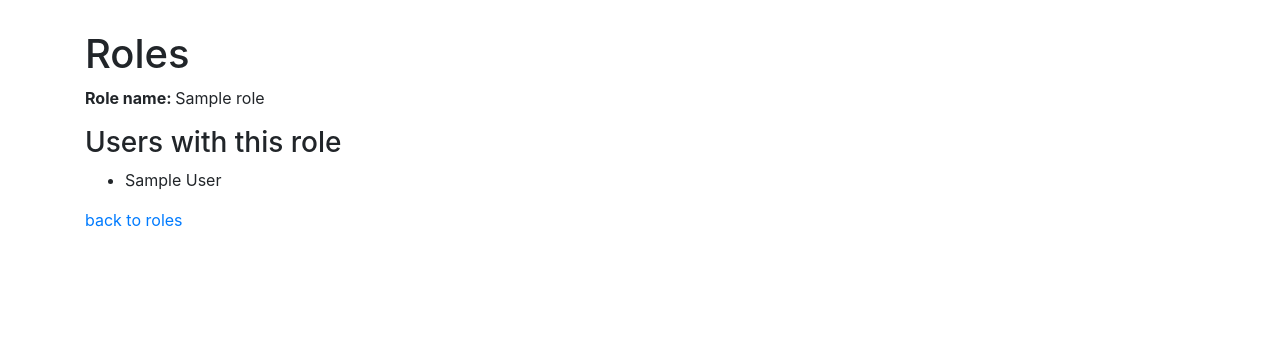
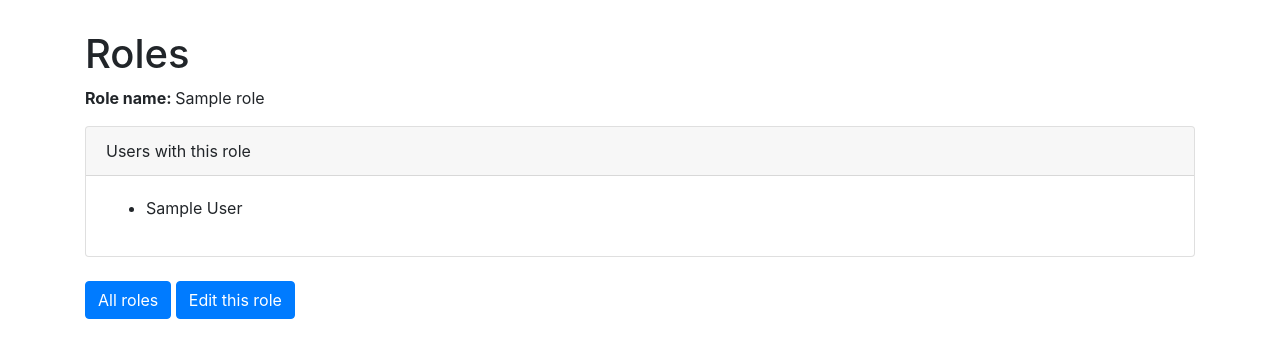
Before and after one commit to alantelles/flask-highway-base-app, a Flask app: page /user_management/roles/1/ in a window 1280 px wide. Shown: the part 56-414 px from the top of the page. Run offline with Flask 2, Linux system fonts and the light colour scheme; tables that the repository leaves empty hold one stand-in row (values such as "Sample post"); some libraries are stand-ins or nearby versions.

Commit message:
implement edit role view

```diff
--- a/app/blueprints/user_management/routes.yaml
+++ b/app/blueprints/user_management/routes.yaml
@@ -38,3 +38,10 @@ namespaces:
     - route: 'new'
       name: create
       method: POST
+
+    - route: 'edit/<id>'
+      name: edit
+
+    - route: 'edit/<id>'
+      name: update
+      method: POST
--- a/app/blueprints/user_management/templates/user_management/roles/show.html
+++ b/app/blueprints/user_management/templates/user_management/roles/show.html
@@ -2,7 +2,9 @@
 {% block content %}
 <h1>Roles</h1>
 <p><strong>Role name: </strong>{{ role.name }}</p>
-<h3>Users with this role</h3>
+<div class="card">
+    <div class="card-header">Users with this role</div>
+    <div class="card-body">
         <ul>
         {% for user in role.users %}
             <li>{{ user.name }}</li>
@@ -10,5 +12,8 @@
             <li>No users with this role</li>
         {% endfor %}
         </ul>
-<a href="{{ url_for('user_management.roles.index') }}">back to roles</a>
+    </div>
+</div><br>
+<a href="{{ url_for('user_management.roles.index') }}"><button class="btn btn-primary">All roles</button></a>
+<a href="{{ url_for('user_management.roles.edit', id=role.id) }}"><button class="btn btn-primary">Edit this role</button></a>
 {% endblock %}
--- a/app/blueprints/user_management/views/roles.py
+++ b/app/blueprints/user_management/views/roles.py
@@ -23,4 +23,11 @@ class RolesViews:
 
         return render_template('user_management/roles/show.html', role=role)
 
+    def edit(self, id):
+        role = Role.query.get(id)
+        return render_template('user_management/roles/edit.html', role=role)
+
+    def update(self, id):
+        return 'updating'
+
 roles_views = RolesViews()
--- a/app/static/style.css
+++ b/app/static/style.css
@@ -1,4 +1,6 @@
-
+.spaced {
+    padding-top: 20px;
+}
 
 
 .container {
```
Also changed, not shown: app/blueprints/user_management/templates/user_management/roles/edit.html (added, +12 -0 lines), app/blueprints/user_management/templates/user_management/users/show.html (+14 -8 lines). Lines whose indentation alone changed are shown as unchanged.
